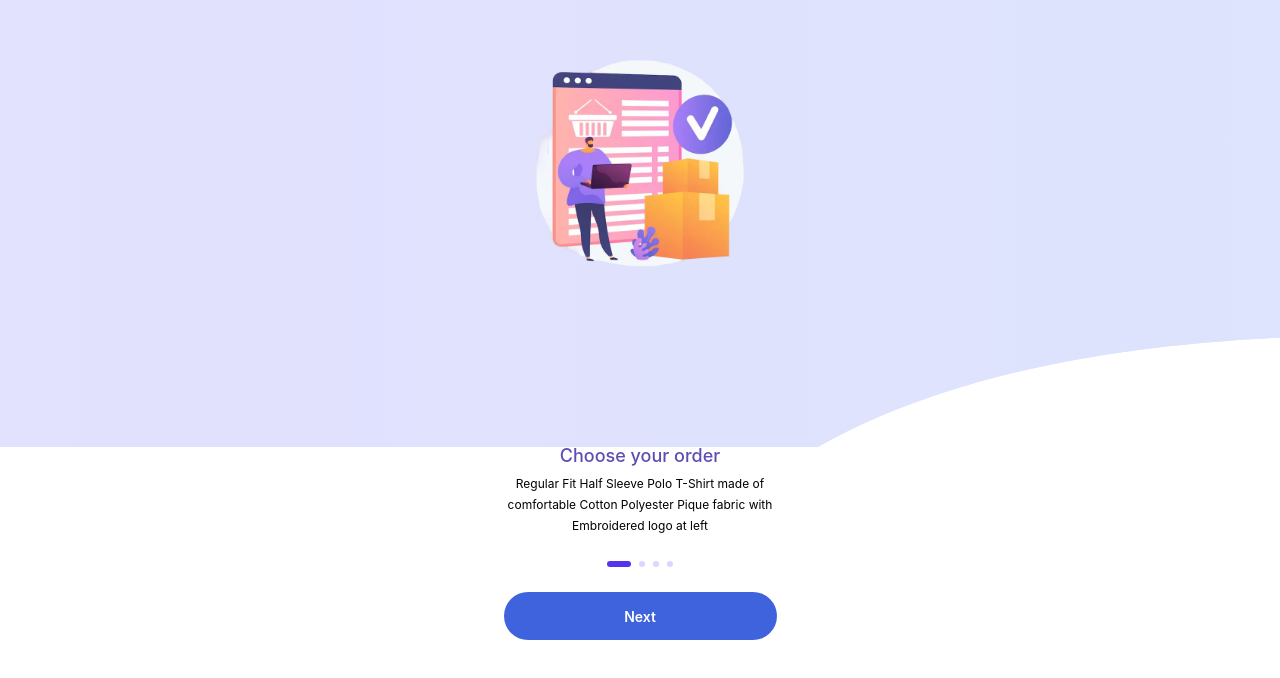
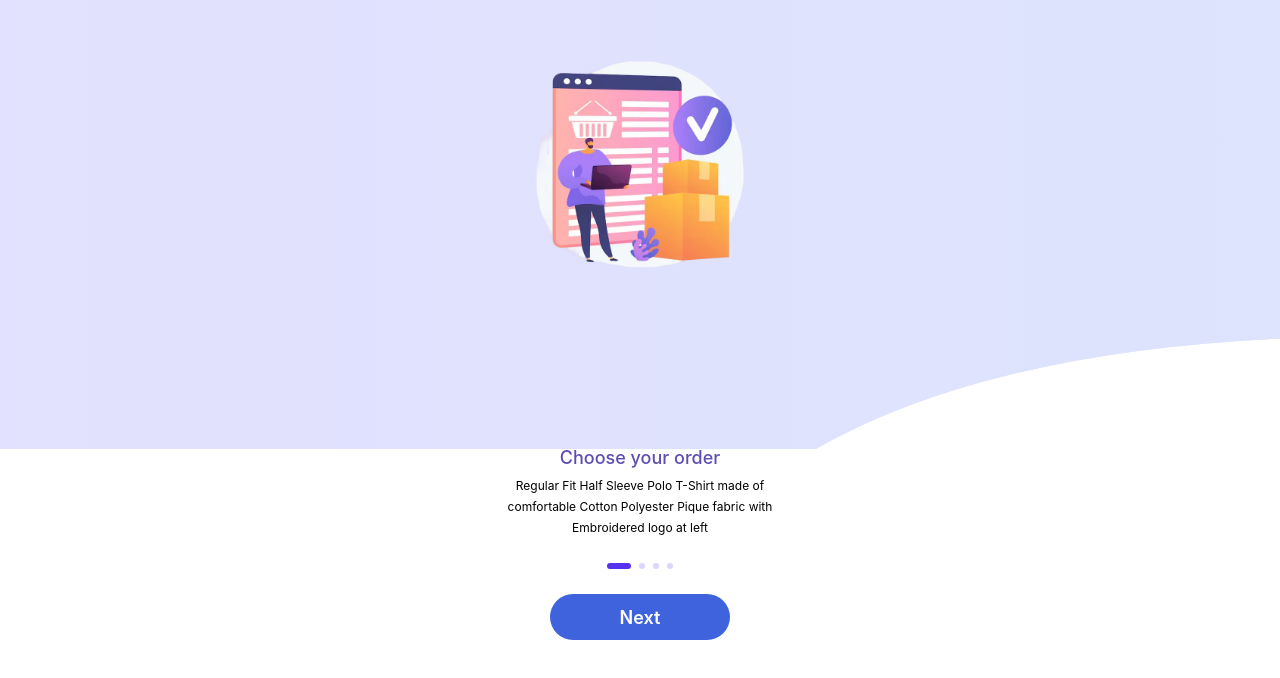
Before and after one commit to shreeram-kaudare-tc/student-kare, an Angular app in the folder student-kare-fe/: page /onboarding in a window 1280 px wide. Shown: the part 118-796 px from the top of the page. Built offline with nearby package versions, Linux system fonts and the light colour scheme.

Commit message:
corrected next btn in onboard page

```diff
--- a/student-kare-fe/src/app/pages/onboarding/onboarding.html
+++ b/student-kare-fe/src/app/pages/onboarding/onboarding.html
@@ -38,7 +38,7 @@
                 </div>
 
                 <!-- Next Button -->
-                <button (click)="next()" class="w-full h-[48px] rounded-full bg-[#3E63DD] text-white text-[14px] font-semibold hover:bg-[#2d52cc] active:scale-95 transition-all duration-200 cursor-pointer">
+                <button (click)="next()" class="relative overflow-hidden w-[180px] h-[46px] rounded-full bg-[#3E63DD] text-white text-[18px] font-semibold hover:bg-[#2d52cc] active:scale-95 transition-all duration-200 cursor-pointer flex items-center justify-center">
                     Next
                 </button>
 
```
